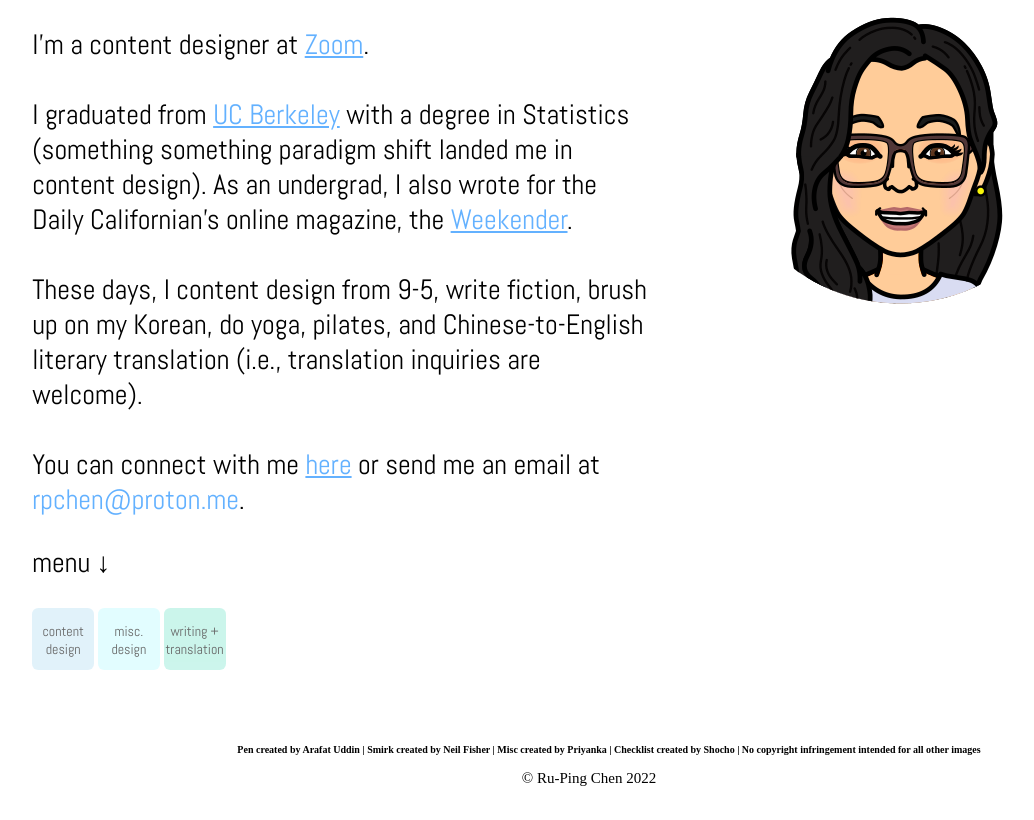
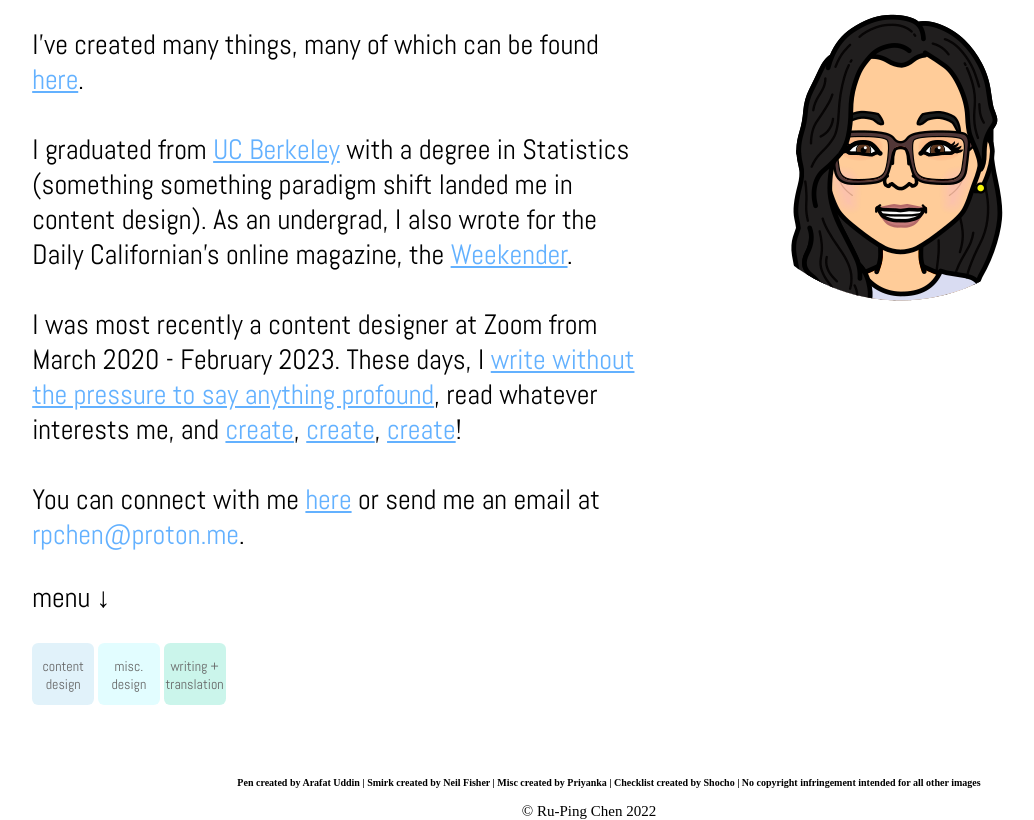
Before and after one commit to rowiehen/rupingchen.github.io, a plain HTML site: page index.html in a window 1280 px wide. Shown: the part 101-921 px from the top of the page, without its empty margins (51-1085 px from the left). Before the commit the page ends 888 px from the top, so only its background shows below. Drawn offline with nearby package versions, Linux system fonts and the light colour scheme; a web font is replaced by a local one.

Commit message:
Update index.html
2024 updates

```diff
--- a/index.html
+++ b/index.html
@@ -13,9 +13,10 @@
 		<div id="content-wrap">
 			<div id="landing-text">
 				<h3>My Name is Ru-Ping. Salutations.</h3>
-				<p>I'm a content designer at <span class="first-load" style="color: #63b1ff; text-decoration: underline;"><a href="https://zoom.us" target="_blank">Zoom</a></span>. <br/><br/>I graduated from <span class="first-load" style="color: #63b1ff; text-decoration: underline;"><a href="https://www.berkeley.edu" target="_blank">UC Berkeley</a></span> with a degree in Statistics (something something paradigm shift landed me in content design). As an undergrad, I also wrote for the Daily Californian's online magazine, the <span class="first-load" style="color: #63b1ff; text-decoration: underline;"><a href="https://www.dailycal.org/author/rupingchen/" target="_blank">Weekender</a></span>.<br/><br/>
+				<p>I've created many things, many of which can be found <span class="first-load" style="color: #63b1ff; text-decoration: underline;"><a href="https://rupingchen.com/about/" target="_blank">here</a></span>. <br/><br/>I graduated from <span class="first-load" style="color: #63b1ff; text-decoration: underline;"><a href="https://www.berkeley.edu" target="_blank">UC Berkeley</a></span> with a degree in Statistics (something something paradigm shift landed me in content design). As an undergrad, I also wrote for the Daily Californian's online magazine, the <span class="first-load" style="color: #63b1ff; text-decoration: underline;"><a href="https://www.dailycal.org/search/?tncms_csrf_token=02c5029d415487c5665dbddf457d8c09e8dabd0ed1f89abd7d06838a7a2e5a57.75fe72bda894379c3836&l=25&sort=relevance&f=html&t=article%2Cvideo%2Cyoutube%2Ccollection&app=editorial&nsa=eedition&q=ru-ping+chen" target="_blank">Weekender</a></span>.<br/><br/>
 
-			These days, I content design from 9-5, write fiction, brush up on my Korean, do yoga, pilates, and Chinese-to-English literary translation (i.e., translation inquiries are welcome).
+			I was most recently a content designer at Zoom from March 2020 - February 2023. These days, I <span class="first-load" style="color: #63b1ff; text-decoration: underline;"><a href="https://rupingchen.com/about/" target="_blank">write without the pressure to say anything profound</a></span>, read whatever interests me, and <span class="first-load" style="color: #63b1ff; text-decoration: underline;"><a href="https://www.instagram.com/reel/C_OgWUkSC_l/?igsh=MWQ1ZGUxMzBkMA==" target="_blank">create</a></span>, <span class="first-load" style="color: #63b1ff; text-decoration: underline;"><a href="https://www.instagram.com/reel/DAqzRFaSzKS/?igsh=MWQ1ZGUxMzBkMA==" target="_blank">create</a></span>, <span class="first-load" style="color: #63b1ff; text-decoration: underline;"><a href="https://www.instagram.com/reel/DBCFPPMxqz3/?igsh=MWQ1ZGUxMzBkMA==" target="_blank">create</a></span>!
+
 <br/><br/>
 			You can connect with me <span class="first-load" style="color: #63b1ff; text-decoration: underline;"><a href="https://www.linkedin.com/in/ru-ping-c-1688a1111/" target="_blank">here</a></span> or send me an email at <span class="first-load" style="color: #63b1ff;">rpchen@proton.me</span>.
 
```
